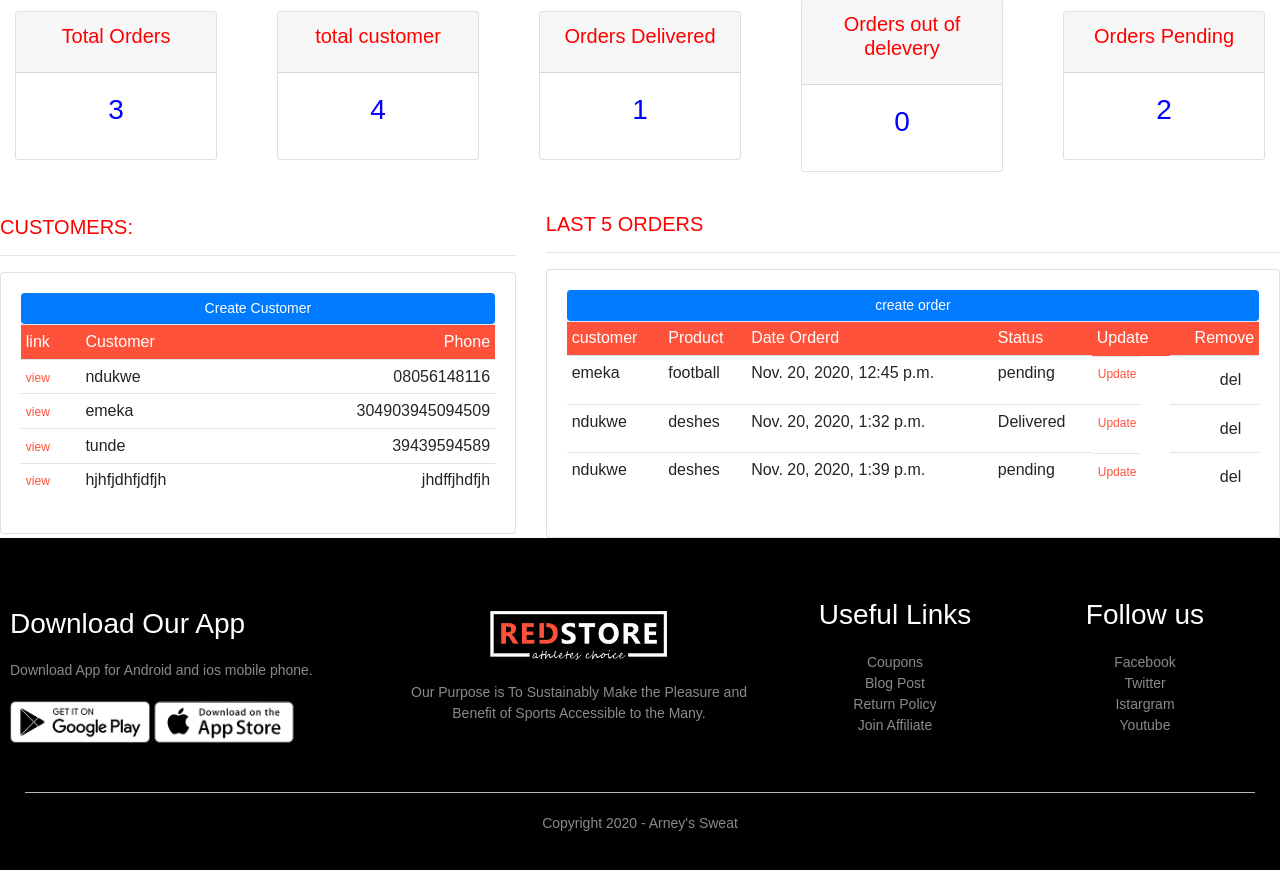
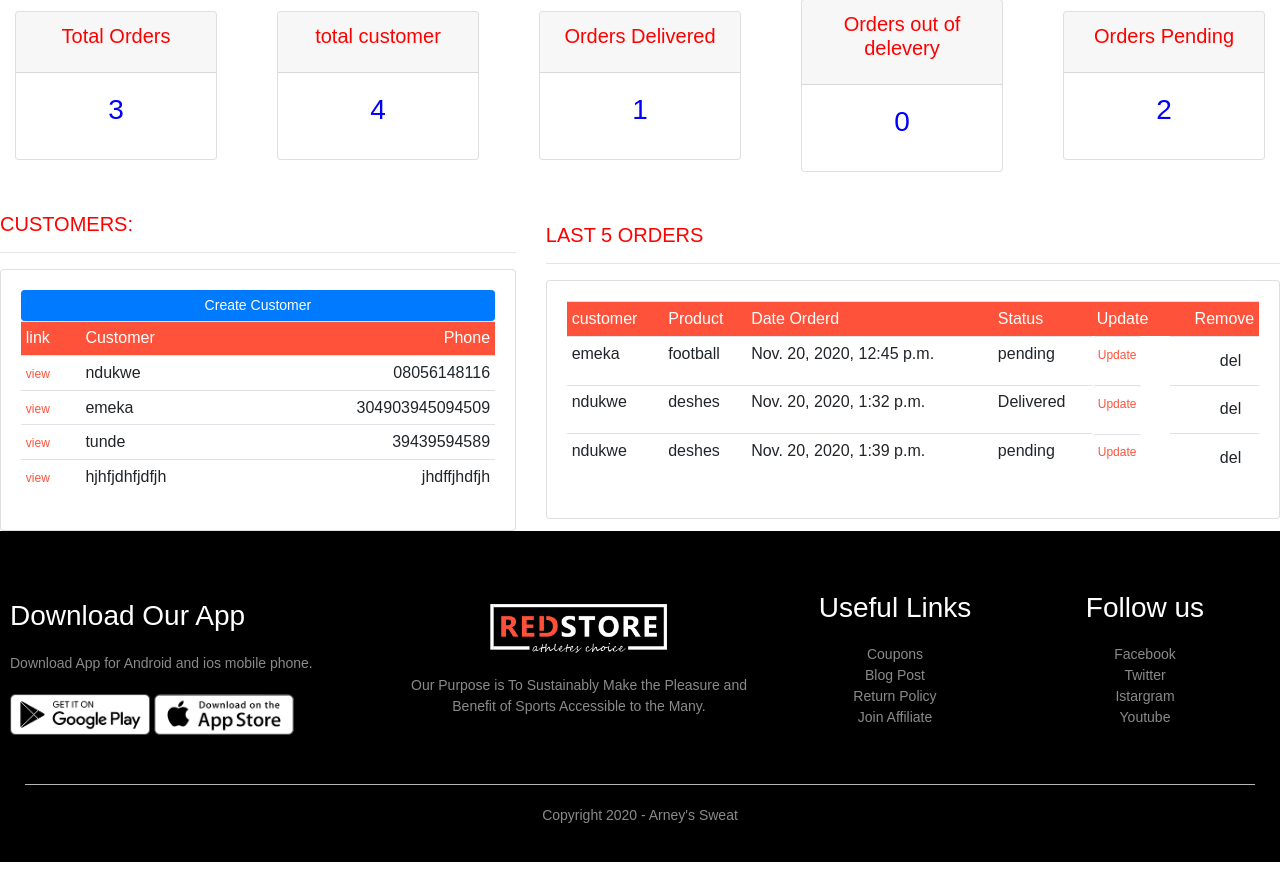
Before and after one commit to ndukwesamuel/dash, a Django app: page / in a window 1280 px wide. Shown: the part 152-1022 px from the top of the page. Run offline with Django 3.2, Linux system fonts and the light colour scheme; data comes from the database, SQL or seed files in the repository; both versions use the stored data as it was after the commit; some libraries are stand-ins or nearby versions.

Commit message:
my first n

```diff
--- a/home/urls.py
+++ b/home/urls.py
@@ -6,7 +6,7 @@ urlpatterns = [
 
     path('', views.home, name="home"),
     path('product/', views.product, name="product"),
-    path('create_ord/', views.create_ord, name="create_ord"),
+    path('create_ord/<str:id_test>', views.create_ord, name="create_ord"),
     path('update_ord/<str:id_test>/', views.update_ord, name="update_ord"),
     path('delete_form/<str:id_test>/', views.delete_form, name="delete_form"),
 
--- a/home/views.py
+++ b/home/views.py
@@ -35,7 +35,6 @@ def product(request):
 
 def customer(request,id_test):
     customer = Customer.objects.get(id=id_test)
-
     orders = customer.order_set.all()
     order_count = orders.count()
 
@@ -43,8 +42,9 @@ def customer(request,id_test):
 
     return render(request, 'customer.html',context)
 
-def create_ord(request):
-    form = OrderForm()
+def create_ord(request, id_test):
+    customer = Customer.objects.get(id=id_test)
+    form = OrderForm(initial={'customer':customer})
     if request.method == 'POST':
         form = OrderForm(request.POST)
         if form.is_valid():
--- a/templates/customer.html
+++ b/templates/customer.html
@@ -30,7 +30,7 @@
 			<h5>Customer:</h5>
 			<hr>
 			<a class="btn btn-outline-info  btn-sm btn-block" href="">Update Customer</a>
-			<a class="btn btn-outline-danger  btn-sm btn-block" href="{% url 'create_ord'	%}">place order</a>
+			<a class="btn btn-outline-danger  btn-sm btn-block" href="{% url 'create_ord' customer.id 	%}">place order</a>
 
 		</div>
 	</div>
--- a/templates/dashboard.html
+++ b/templates/dashboard.html
@@ -142,7 +142,6 @@
 		<h5>LAST 5 ORDERS</h5>
 		<hr>
 		<div class="card card-body">
-			<a class="btn btn-primary  btn-sm btn-block" href="{%url 'create_ord'%}"> create order</a>
 		<table class="table table-sm">
 				<tr>
                     <th>customer</th>
```
Also changed, not shown: db.sqlite3.
